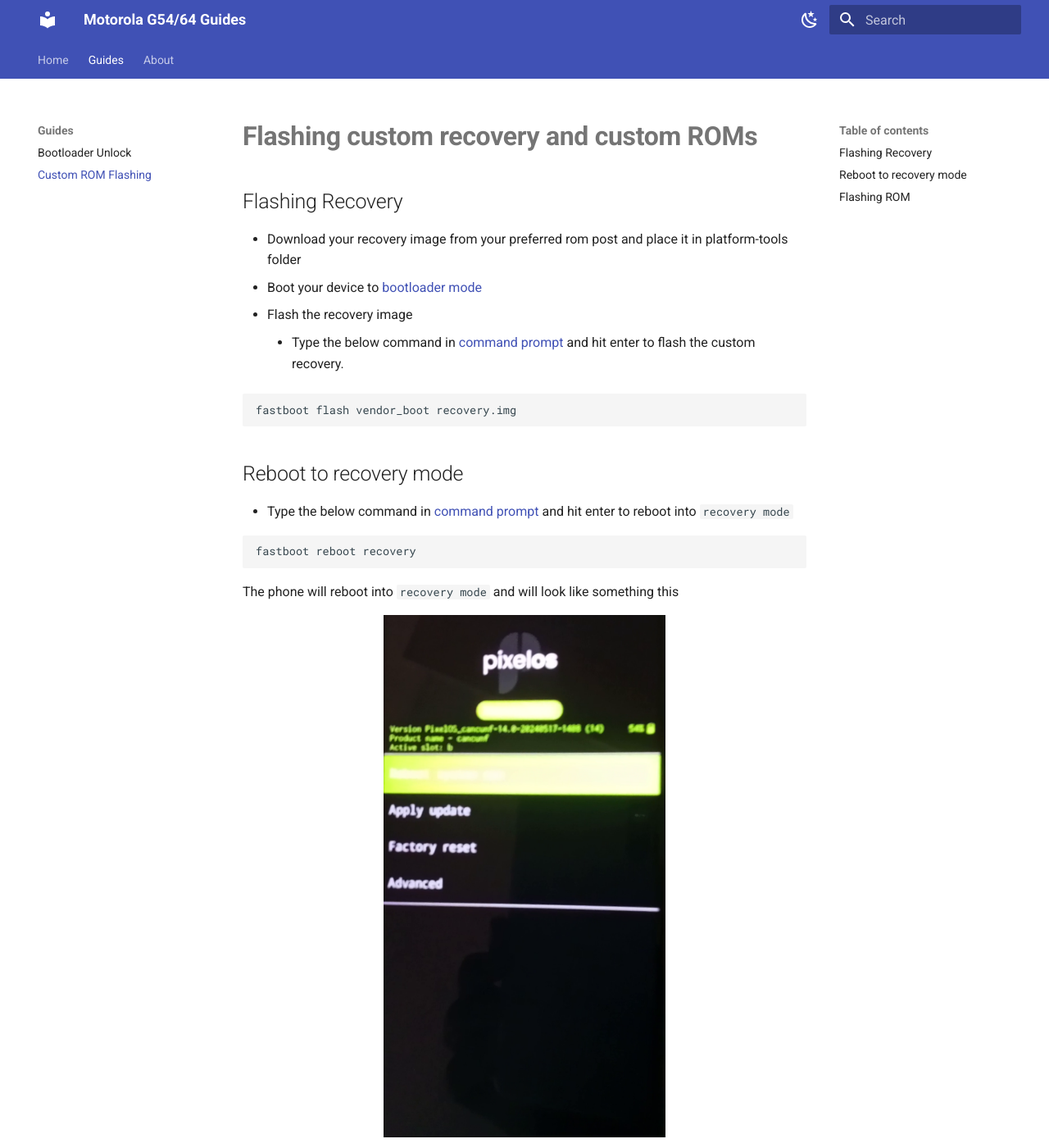
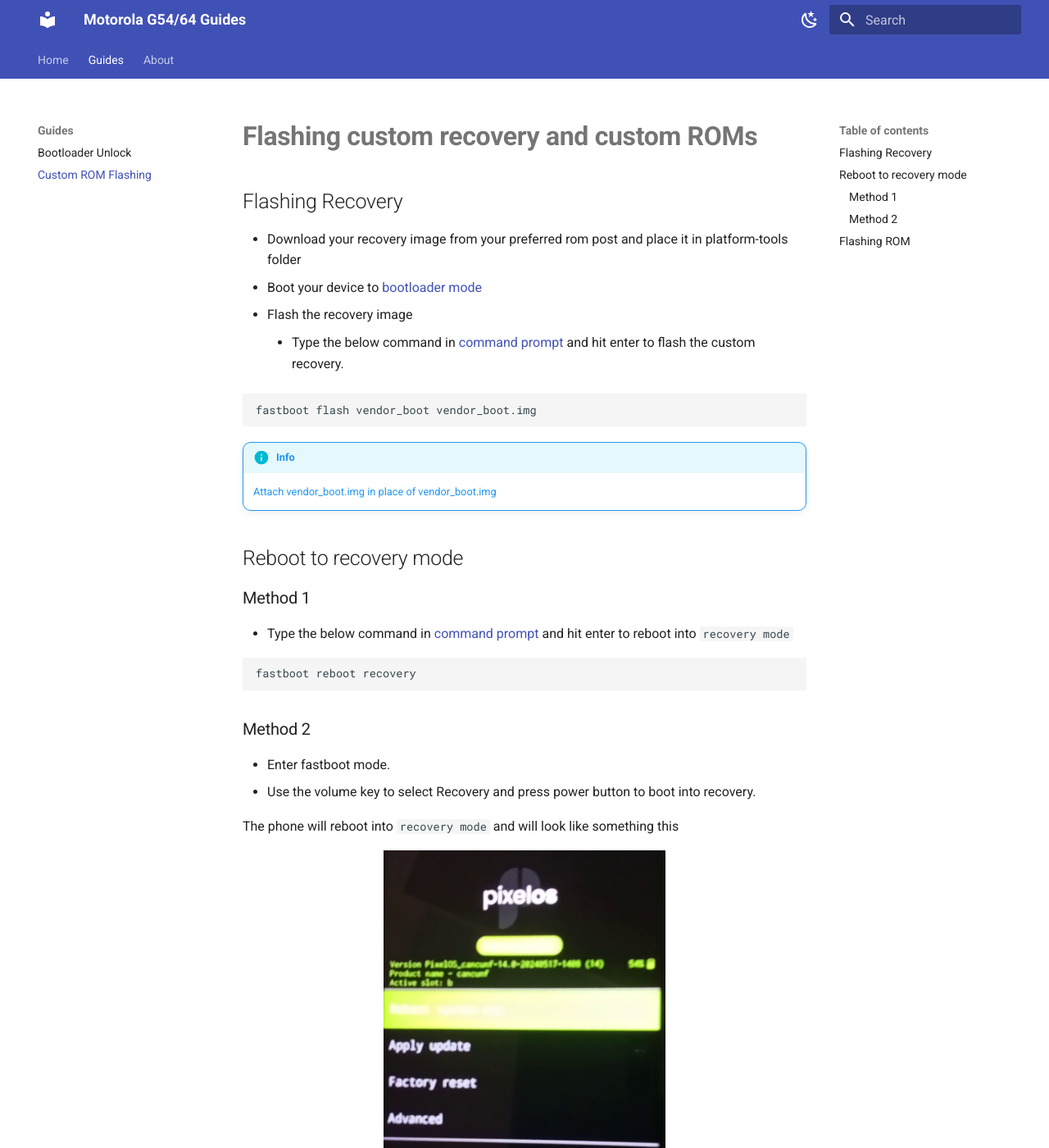
Before and after one commit to rvsmooth/cancufdocs, an MkDocs documentation site: the page built from docs/guides/cr_flashing.md, in a window 1280 px wide and 1400 px high. Shown: the whole window at 82% size. Built offline with MkDocs 1.6.1 and Material for MkDocs 9.7.7, drawn with Linux system fonts in a browser that asks for light colours; some of the changed text lies outside the part shown.

Commit message:
chore: Use admonitions and refactor a little

````diff
--- a/docs/guides/cr_flashing.md
+++ b/docs/guides/cr_flashing.md
@@ -8,10 +8,16 @@
       - Type the below command in [command prompt](bl_unlock.md#step-2-setup-platform-tools) and hit enter to flash the custom recovery.
 
 ```
-fastboot flash vendor_boot recovery.img
+fastboot flash vendor_boot vendor_boot.img
+
 ```
 
+!!! info "Info"
+    Attach vendor_boot.img in place of vendor_boot.img
+
 ## Reboot to recovery mode
+
+### Method 1
 
 - Type the below command in [command prompt](bl_unlock.md#step-2-setup-platform-tools) and hit enter to reboot into `recovery mode`
 
@@ -19,29 +25,40 @@
 fastboot reboot recovery
 ```
 
+### Method 2
+
+- Enter fastboot mode.
+- Use the volume key to select Recovery and press power button to boot into recovery.
+
 The phone will reboot into `recovery mode` and will look like something this
 
 ![Bootloader](../assets/mobile_screenshots/recovery.png.png){ style="width: 50%; display: block; margin-left: auto; margin-right: auto;" }
 
 ## Flashing ROM
 
+!!! warning "Warning"
+     Make sure that any slot must not be empty, means if u have ever used blankflash or flashed stock ROM using RSA then make sure u got any ota. Else don't flash.
+
 - **Download the ROM**:
       - Download the ROM of your choice. Verify the [MD5 checksum](https://www.geeksforgeeks.org/md5sum-linux-command/) to verify package integrity.
 
-- **Format Data**:
-      - Format data as required by the new ROM.
+- **Format Data**
+
+!!! info "Info"
+    You must format data if you are flashing for the first time or switching roms
 
 - **Apply Update in Recovery**:
       - Boot into recovery mode.
-      - Select "Apply update".
+      - Select "Apply update" opton.
 
 ![Apply update](../assets/mobile_screenshots/apply_update.png.png){ style="width: 50%; display: block; margin-left: auto; margin-right: auto;" }
 
 - **Choose Update Source**:
 
-      - Select either pendrive, SD card, or ADB sideload.
-      - If using a PC, type: `adb sideload <rom.zip>`.
-      - Replace `<rom.zip>` with the filename you downloaded, if you haven't used it yet.
+  - Select either pendrive, external SD card, or ADB sideload.
+    - for ADB sideload, type: `adb sideload <rom.zip>`.
+    - Replace `<rom.zip>` with the filename you downloaded, if you haven't used it yet.
+    - for external storage, navigate to the location of the downloaded file and flash.
 
 - **Flash ROM**:
       - The process will proceed to 47% and then ask if you want to reboot to flash additional packages. Select "Yes" or "No". It doesn't matter what you choose.
--- /dev/null
+++ b/docs/stylesheets/extra.css
@@ -0,0 +1,39 @@
+.md-typeset .admonition {
+  border-radius: 10px;
+  margin: 1.5em 0;
+  border: 1px solid #e1e4e8;
+  background: inherit;
+  transition: box-shadow 0.2s;
+}
+
+.md-typeset .admonition.info {
+  border-color: #2196f3;
+  color: #2196f3;
+}
+.md-typeset .admonition.info > .admonition-title {
+  color: #2196f3;
+}
+
+.md-typeset .admonition.success {
+  border-color: #00b87b;
+  color: #00b87b;
+}
+.md-typeset .admonition.success > .admonition-title {
+  color: #00b87b;
+}
+
+.md-typeset .admonition.warning {
+  border-color: #ff9800;
+  color: #ff9800;
+}
+.md-typeset .admonition.warning > .admonition-title {
+  color: #ff9800;
+}
+
+.md-typeset .admonition.error {
+  border-color: #f44336;
+  color: #f44336;
+}
+.md-typeset .admonition.error > .admonition-title {
+  color: #f44336;
+}
--- a/mkdocs.yml
+++ b/mkdocs.yml
@@ -28,3 +28,9 @@
 
 markdown_extensions:
   - attr_list
+  - admonition
+  - pymdownx.details
+  - pymdownx.superfences
+
+extra_css:
+  - stylesheets/extra.css
````
Also changed, not shown: other parts of docs/guides/cr_flashing.md (+2 -2 lines), docs/guides/bl_unlock.md (+6 -5 lines).
